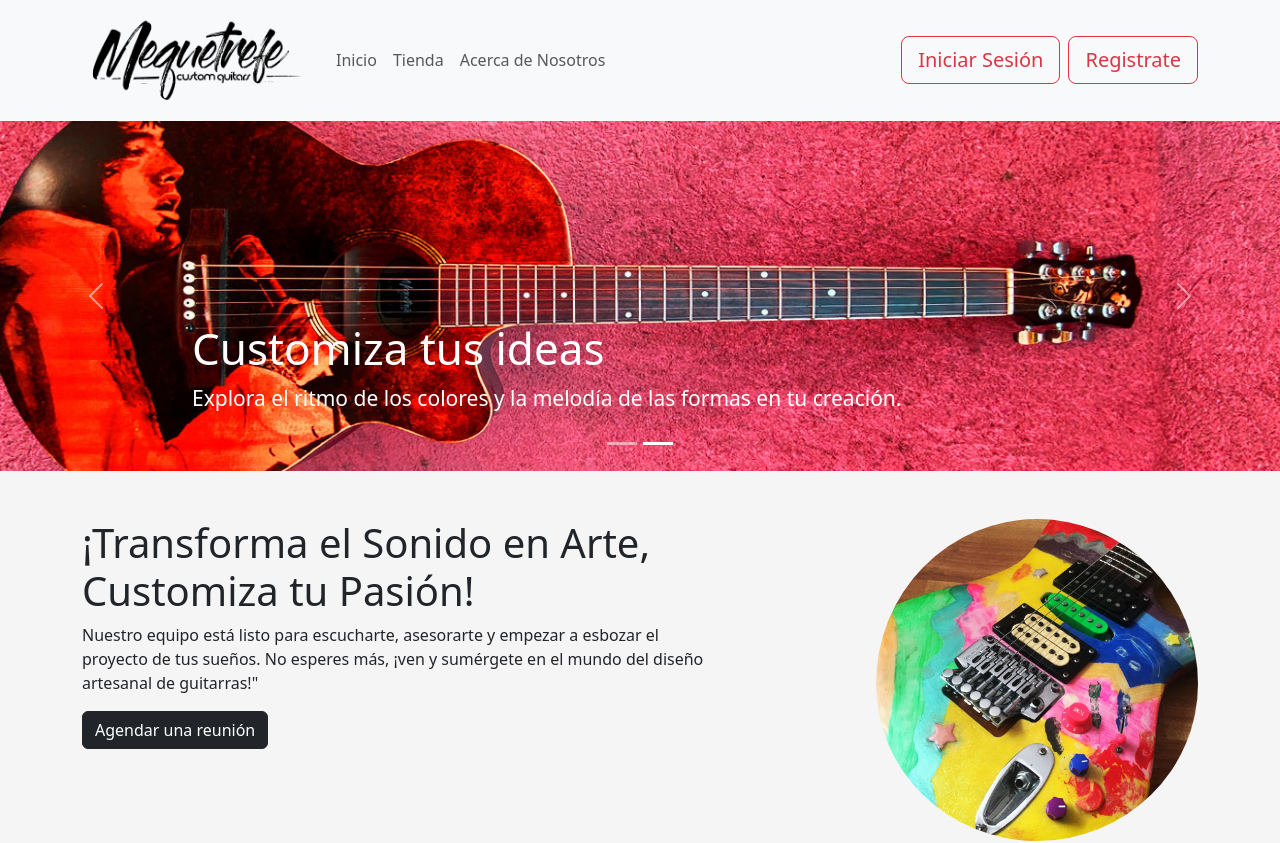
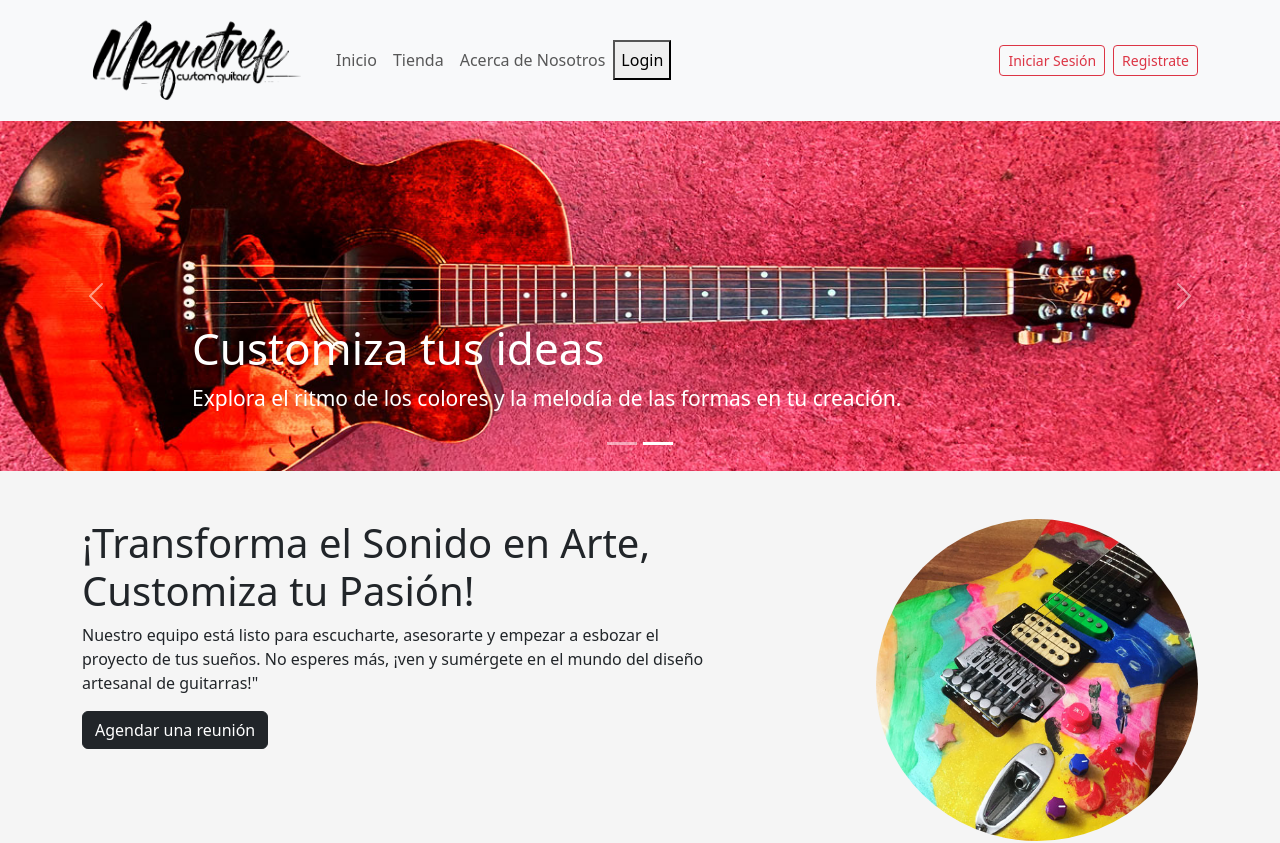
Before and after one commit to Ddelajara/Mequetrefe, a React (Vite) app: page / in a window 1280 px wide. Shown: the top 843 px of the page. Built offline with nearby package versions, Linux system fonts and the light colour scheme.

Commit message:
UserBadge para manejo Visual de Usuario Logeado

```diff
--- a/src/components/MenuNav.jsx
+++ b/src/components/MenuNav.jsx
@@ -3,10 +3,16 @@ import Nav from 'react-bootstrap/Nav';
 import Navbar from 'react-bootstrap/Navbar';
 import { Form, FormControl, Button, Stack } from 'react-bootstrap';
 import { useNavigate } from 'react-router-dom';
+import { useState } from 'react';
+import { UserBadge } from './UserBadge';
+
 
 export function MenuNav() {
 
+    const [isLoggedIn, setIsLoggedIn] = useState(false);
+
     const navigate = useNavigate();
+
   return (
     <>
         <Navbar expand="lg" className="bg-body-tertiary" bg="dark" data-bs-theme="light">
@@ -23,15 +29,21 @@ export function MenuNav() {
                     <Nav.Link href="/">Inicio</Nav.Link>
                     <Nav.Link href="#link">Tienda</Nav.Link>
                     <Nav.Link href="#link">Acerca de Nosotros</Nav.Link>
+                    <button onClick={() => setIsLoggedIn(!isLoggedIn)}>
+                    {isLoggedIn ? 'Logout' : 'Login'}
+                    </button>
                 </Nav>
+                {!isLoggedIn && (
                     <Stack direction="horizontal" gap={2}>
                         <Button onClick={() => navigate('/Login')}
                                 variant="outline-danger"
-                            size="lg">Iniciar Sesión</Button>
+                                size="sm">Iniciar Sesión</Button>
                         <Button onClick={() => navigate('/Registrate')}
                                 variant="outline-danger"
-                            size="lg">Registrate</Button>
+                                size="sm">Registrate</Button>
                     </Stack>
+                )}
+                {isLoggedIn && <UserBadge firstName="Daniel" lastName="De la Jara" />}
                 </Navbar.Collapse>
             </Container>
             </Navbar>
--- /dev/null
+++ b/src/components/UserBadge.jsx
@@ -0,0 +1,25 @@
+
+export const UserBadge = ({ firstName, lastName }) => {
+  return (
+    <>
+    <div style={{ display: 'flex', alignItems: 'center' }}>
+        <div style={{
+            background: 'black',
+            color: 'white',
+            borderRadius: '50%',
+            width: '40px',
+            height: '40px',
+            display: 'flex',
+            alignItems: 'center',
+            justifyContent: 'center',
+            marginRight: '10px' // espacio entre el círculo y el correo
+        }}>
+            {firstName[0]}{lastName[0]}
+        </div>
+        <div>
+            <p style={{ margin: 0 }}>dadelajara@udd.cl / Logout</p>
+        </div>
+    </div>
+    </>
+)
+}
```
Lines whose indentation alone changed are shown as unchanged.
